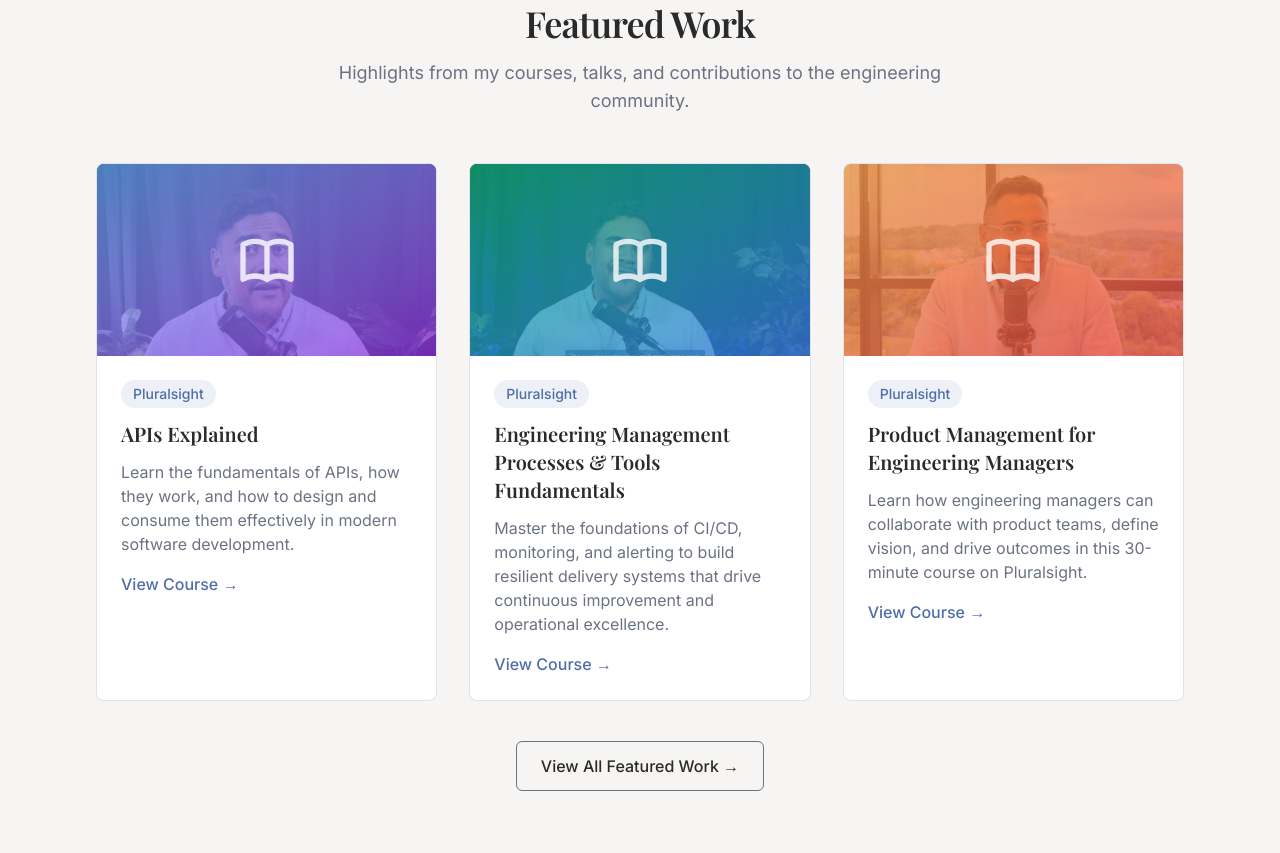
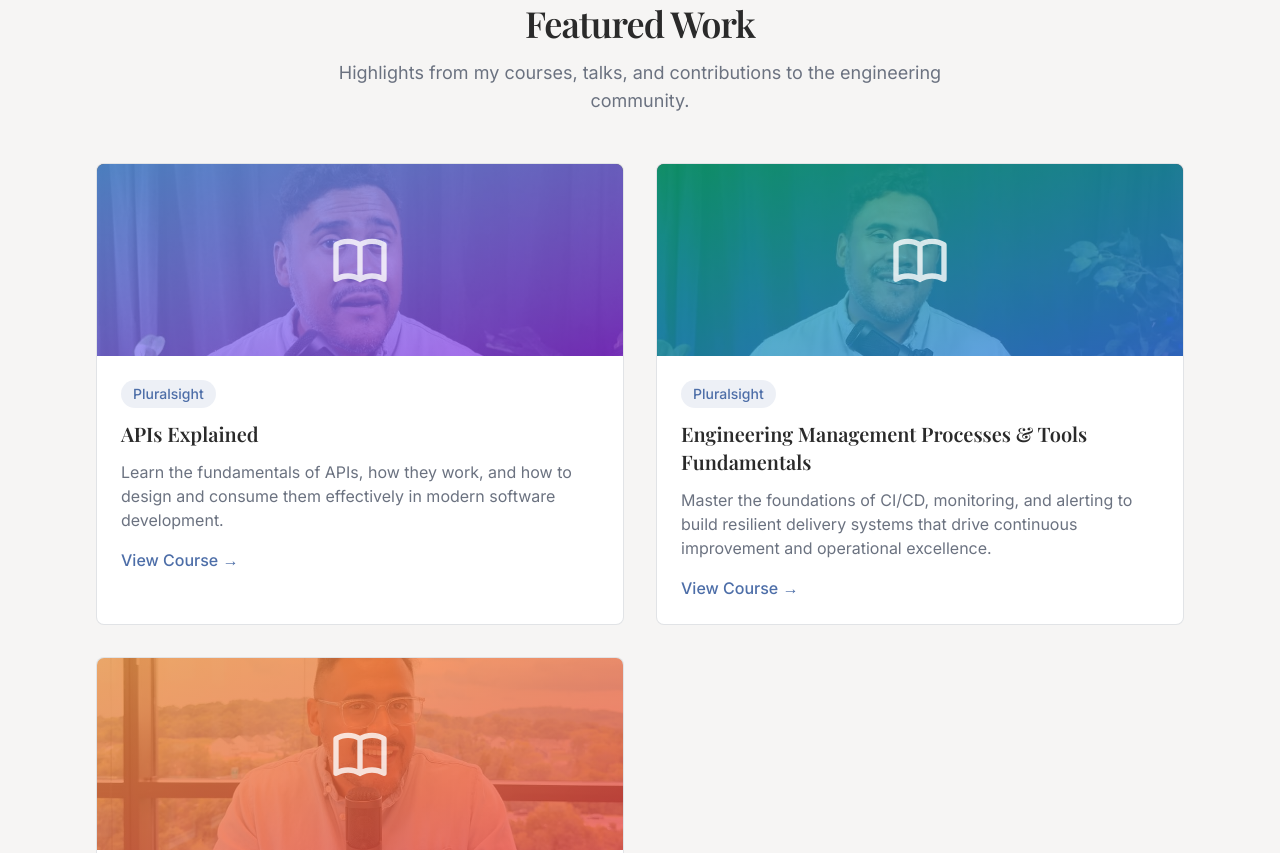
Before and after one commit to sergiocruz/sergio.io, an Astro site: page / in a window 1280 px wide. Shown: the part 1536-2389 px from the top of the page. Built offline with nearby package versions, Linux system fonts and the light colour scheme; Astro itself is replaced by a stand-in of ours.

Commit message:
Updated index.astro

```diff
--- a/src/pages/index.astro
+++ b/src/pages/index.astro
@@ -280,7 +280,7 @@ const allFeaturedWork = [
           </p>
         </div>
 
-        <div class="grid grid-cols-1 gap-8 md:grid-cols-2 lg:grid-cols-3">
+        <div class="grid grid-cols-1 gap-8 md:grid-cols-2">
           {
             allFeaturedWork.map((item, index) => {
               return (
```
